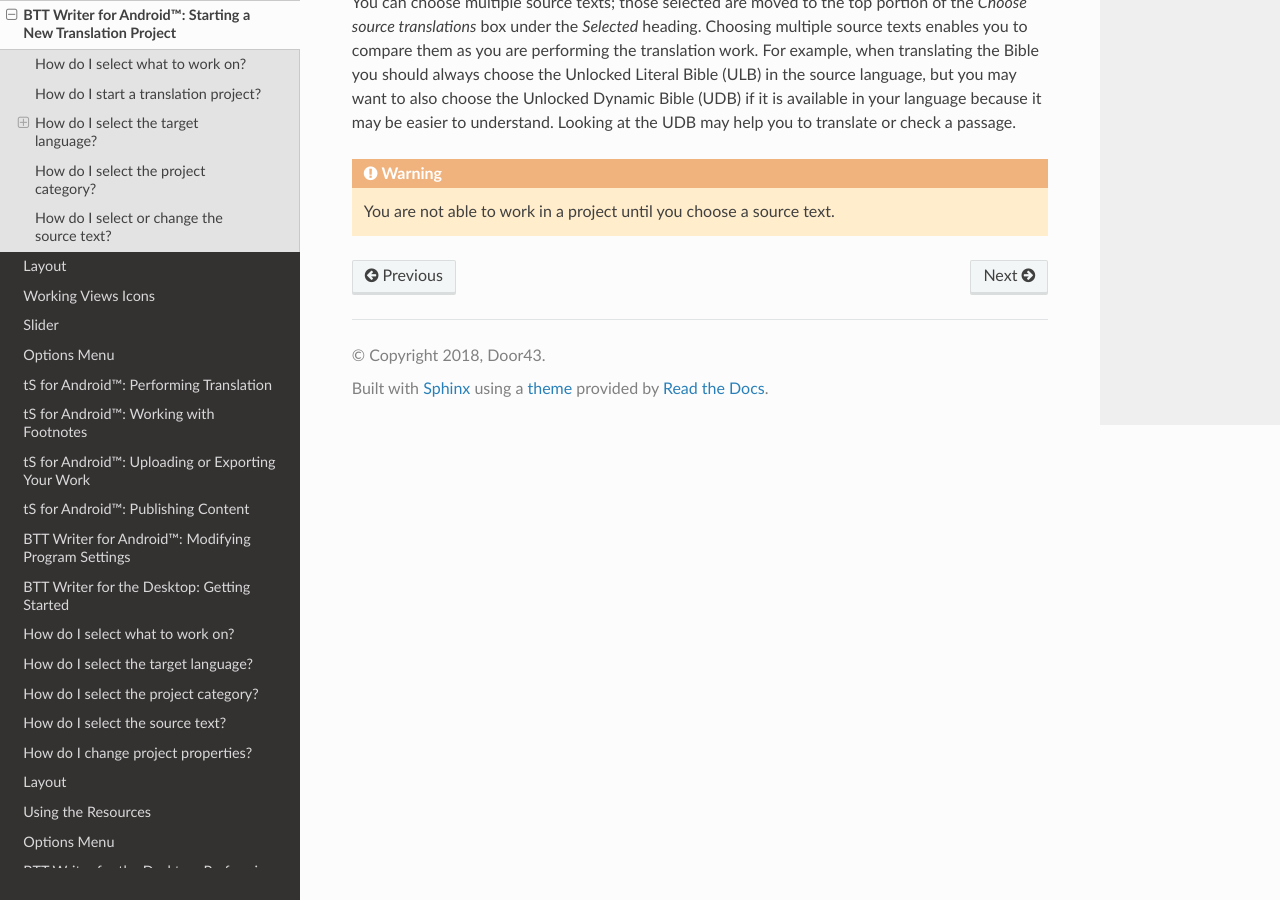
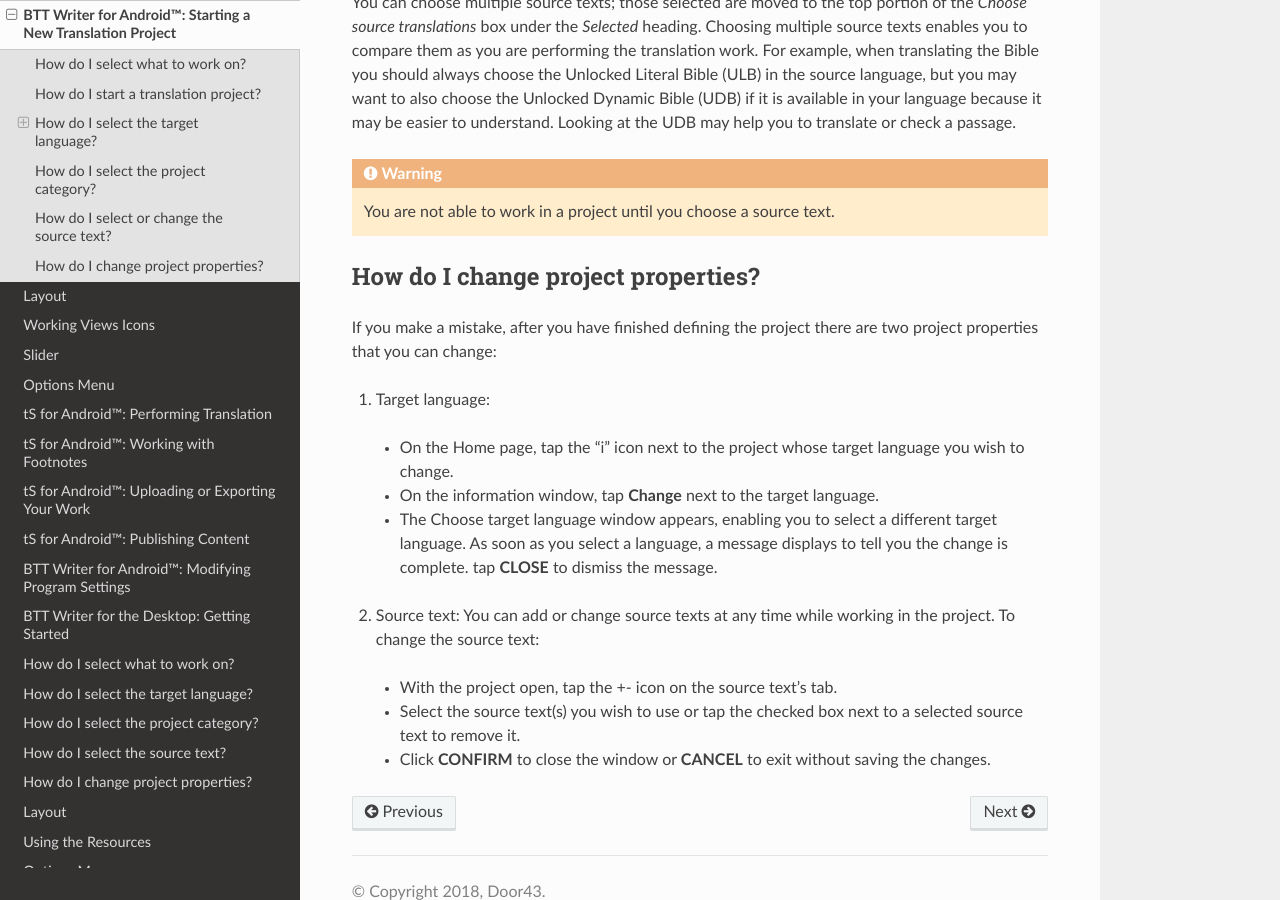
Before and after one commit to mondele/btt-writer-docs, a Sphinx documentation site: the page built from docs/tStart.rst, in a window 1280 px wide and 900 px high, scrolled down 3020 px. Built offline with Sphinx 7.4.7 and the Read the Docs theme 2.0.0, drawn with Linux system fonts in a browser that asks for light colours; pages that are not in the unit, such as notebooks, are missing from menus.

Commit message:
Update tStart.rst

```diff
--- a/docs/tStart.rst
+++ b/docs/tStart.rst
@@ -101,3 +101,26 @@
 You can choose multiple source texts; those selected are moved to the top portion of the *Choose source translations* box under the *Selected* heading. Choosing multiple source texts enables you to compare them as you are performing the translation work. For example, when translating the Bible you should always choose the Unlocked Literal Bible (ULB) in the source language, but you may want to also choose the Unlocked Dynamic Bible (UDB) if it is available in your language because it may be easier to understand. Looking at the UDB may help you to translate or check a passage.
 
 .. warning:: You are not able to work in a project until you choose a source text.
+
+
+How do I change project properties?
+-----------------------------------------------------
+
+If you make a mistake, after you have finished defining the project there are two project properties that you can change:
+
+1.	Target language:
+
+    *	On the Home page, tap the "i" icon next to the project whose target language you wish to change.
+
+    *	On the information window, tap **Change** next to the target language.
+
+    *	The Choose target language window appears, enabling you to select a different target language. As soon as you select a language, a message displays to tell you the change is complete. tap **CLOSE** to dismiss the message.
+
+
+2.	Source text: You can add or change source texts at any time while working in the project. To change the source text:
+
+    *	With the project open, tap the +- icon on the source text's tab.
+
+    *	Select the source text(s) you wish to use or tap the checked box next to a selected source text to remove it.
+
+    *	Click **CONFIRM** to close the window or **CANCEL** to exit without saving the changes.
```
